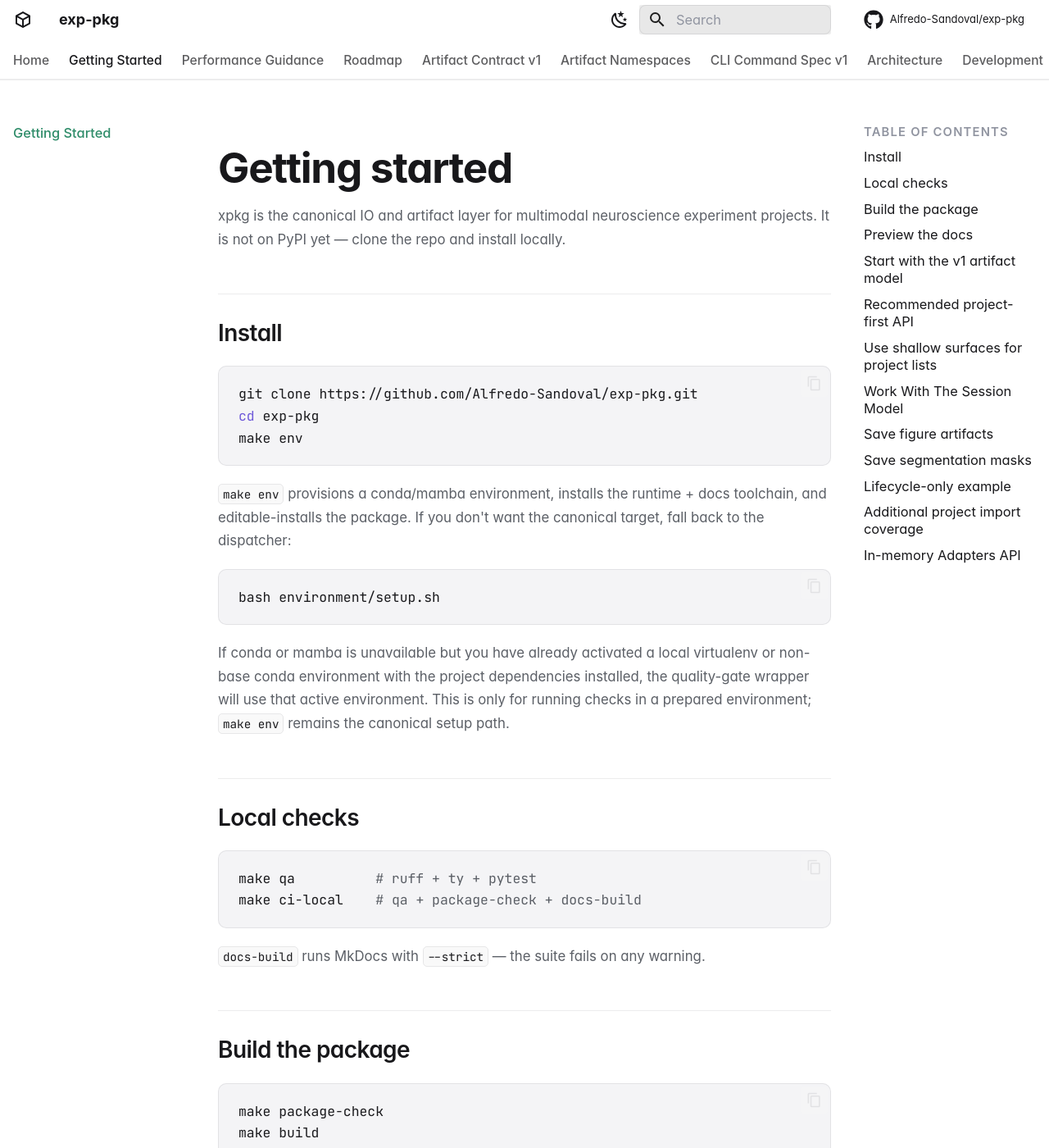
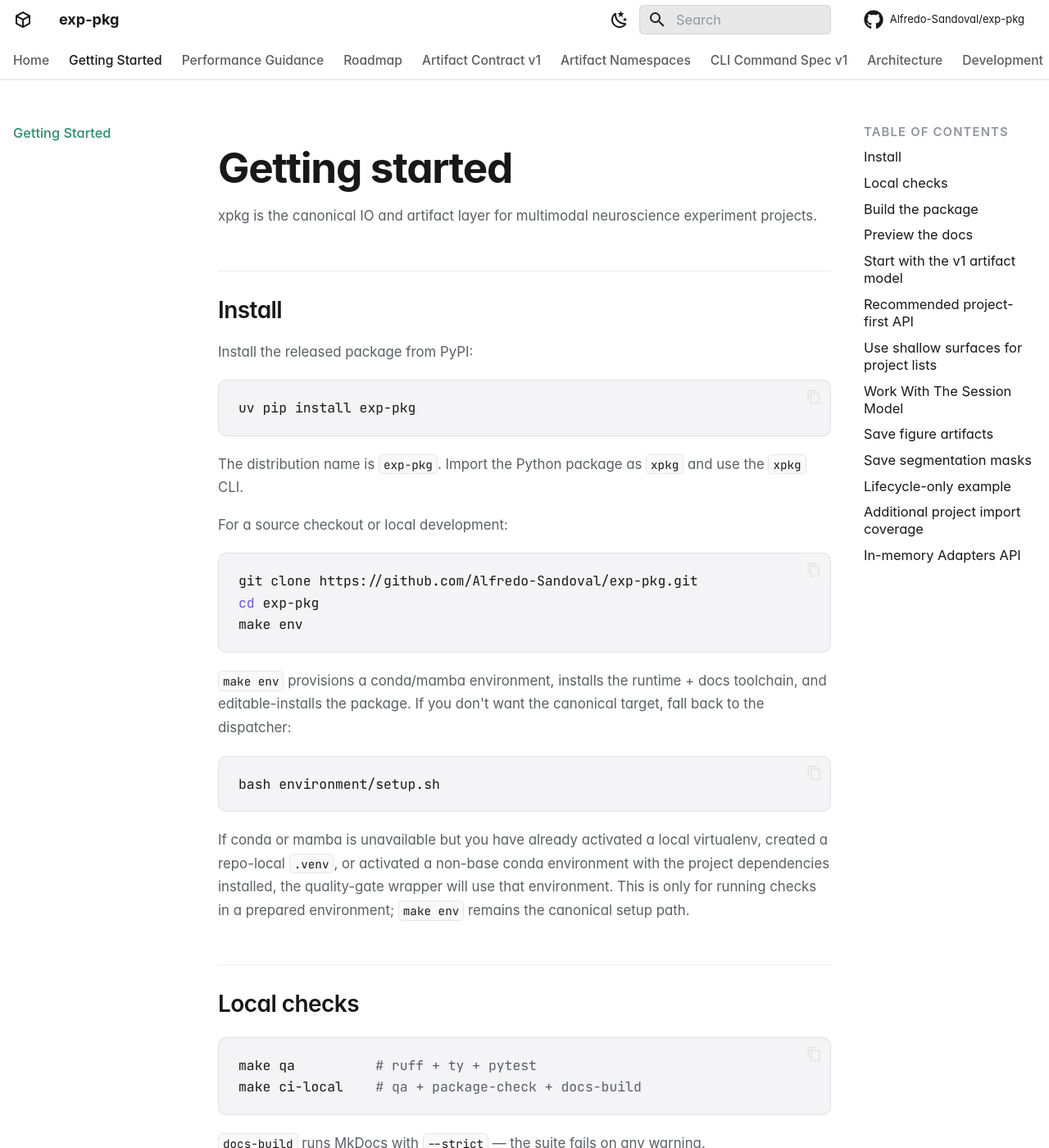
Before and after one commit to Alfredo-Sandoval/exp-pkg, an MkDocs documentation site: the page built from docs/getting-started.md, in a window 1280 px wide and 1400 px high. Shown: the whole window at 82% size. Built offline with MkDocs 1.6.1 and Material for MkDocs 9.7.7, drawn with Linux system fonts in a browser that asks for light colours; some web fonts are replaced; comment, search, counter and statistics services are not loaded; some of the changed text lies outside the part shown.

Commit message:
chore: finish release readiness

````diff
--- a/docs/getting-started.md
+++ b/docs/getting-started.md
@@ -1,10 +1,20 @@
 # Getting started
 
 xpkg is the canonical IO and artifact layer for multimodal neuroscience
-experiment projects. It is not on PyPI yet — clone the repo and install
-locally.
+experiment projects.
 
 ## Install
+
+Install the released package from PyPI:
+
+```bash
+uv pip install exp-pkg
+```
+
+The distribution name is `exp-pkg`. Import the Python package as `xpkg` and use
+the `xpkg` CLI.
+
+For a source checkout or local development:
 
 ```bash
 git clone https://github.com/Alfredo-Sandoval/exp-pkg.git
@@ -21,10 +31,10 @@ bash environment/setup.sh
 ```
 
 If conda or mamba is unavailable but you have already activated a local
-virtualenv or non-base conda environment with the project dependencies
-installed, the quality-gate wrapper will use that active environment. This is
-only for running checks in a prepared environment; `make env` remains the
-canonical setup path.
+virtualenv, created a repo-local `.venv`, or activated a non-base conda
+environment with the project dependencies installed, the quality-gate wrapper
+will use that environment. This is only for running checks in a prepared
+environment; `make env` remains the canonical setup path.
 
 ## Local checks
 
@@ -41,12 +51,6 @@ make ci-local    # qa + package-check + docs-build
 make package-check
 make build
 uv pip install dist/exp_pkg-*.whl
-```
-
-After the first PyPI release the direct package install will be:
-
-```bash
-uv pip install exp-pkg
 ```
 
 Before a release cut, run the gate against a private real-data corpus:
--- a/mkdocs.yml
+++ b/mkdocs.yml
@@ -97,6 +97,7 @@ nav:
       - Project Durability: architecture/experimental-store.md
   - Development:
       - Local Quality Gates: development/local-ci.md
+      - Release Checklist: development/release.md
   - API Guide:
       - Model: api/model.md
       - Adapters: api/adapters.md
````
Also changed, not shown: other parts of docs/getting-started.md (+1 -1 lines), CHANGELOG.md (+3 -3 lines), README.md (+18 -17 lines), docs/development/local-ci.md (+7 -7 lines), docs/development/release.md (added, +64 -0 lines), docs/index.md (+2 -3 lines), 4 other files.
